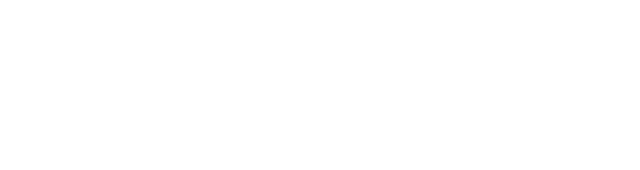
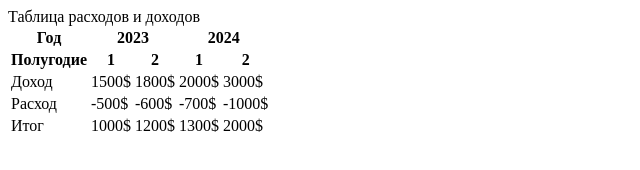
Before and after one commit to llabteksabx/learning-1, a plain HTML site: page table2.html in a window 1280 px wide. Shown: the whole page, without its empty margins (0-640 px from the left). Drawn offline with Linux system fonts and the light colour scheme.

Commit message:
gotovaja tablica yprazhnenie

```diff
--- a/table2.html
+++ b/table2.html
@@ -0,0 +1,54 @@
+<!DOCTYPE html>
+<html lang="en">
+  <head>
+    <meta charset="UTF-8" />
+    <meta name="viewport" content="width=device-width, initial-scale=1.0" />
+    <title>Document</title>
+  </head>
+  <body>
+    <caption>
+      Таблица расходов и доходов
+    </caption>
+    <table>
+      <thead>
+        <tr>
+          <th>Год</th>
+          <th colspan="2">2023</th>
+          <th colspan="2">2024</th>
+        </tr>
+        <tr>
+          <th>Полугодие</th>
+          <th>1</th>
+          <th>2</th>
+          <th>1</th>
+          <th>2</th>
+        </tr>
+      </thead>
+      <tbody>
+        <tr>
+          <td>Доход</td>
+          <td>1500$</td>
+          <td>1800$</td>
+          <td>2000$</td>
+          <td>3000$</td>
+        </tr>
+        <tr>
+          <td>Расход</td>
+          <td>-500$</td>
+          <td>-600$</td>
+          <td>-700$</td>
+          <td>-1000$</td>
+        </tr>
+      </tbody>
+      <tfoot>
+        <tr>
+          <td>Итог</td>
+          <td>1000$</td>
+          <td>1200$</td>
+          <td>1300$</td>
+          <td>2000$</td>
+        </tr>
+      </tfoot>
+    </table>
+  </body>
+</html>
```
Also changed, not shown: table.html (+2 -2 lines).
